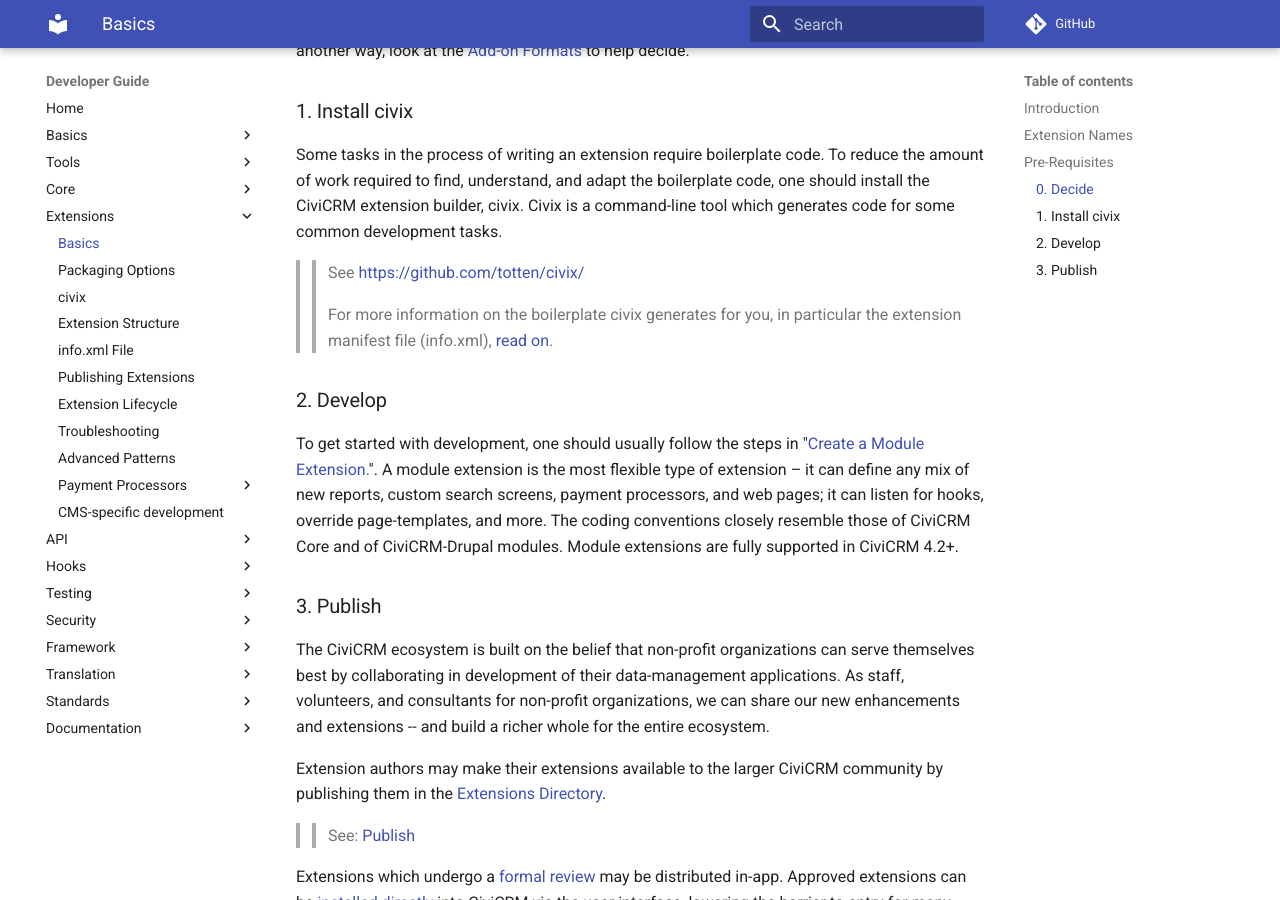
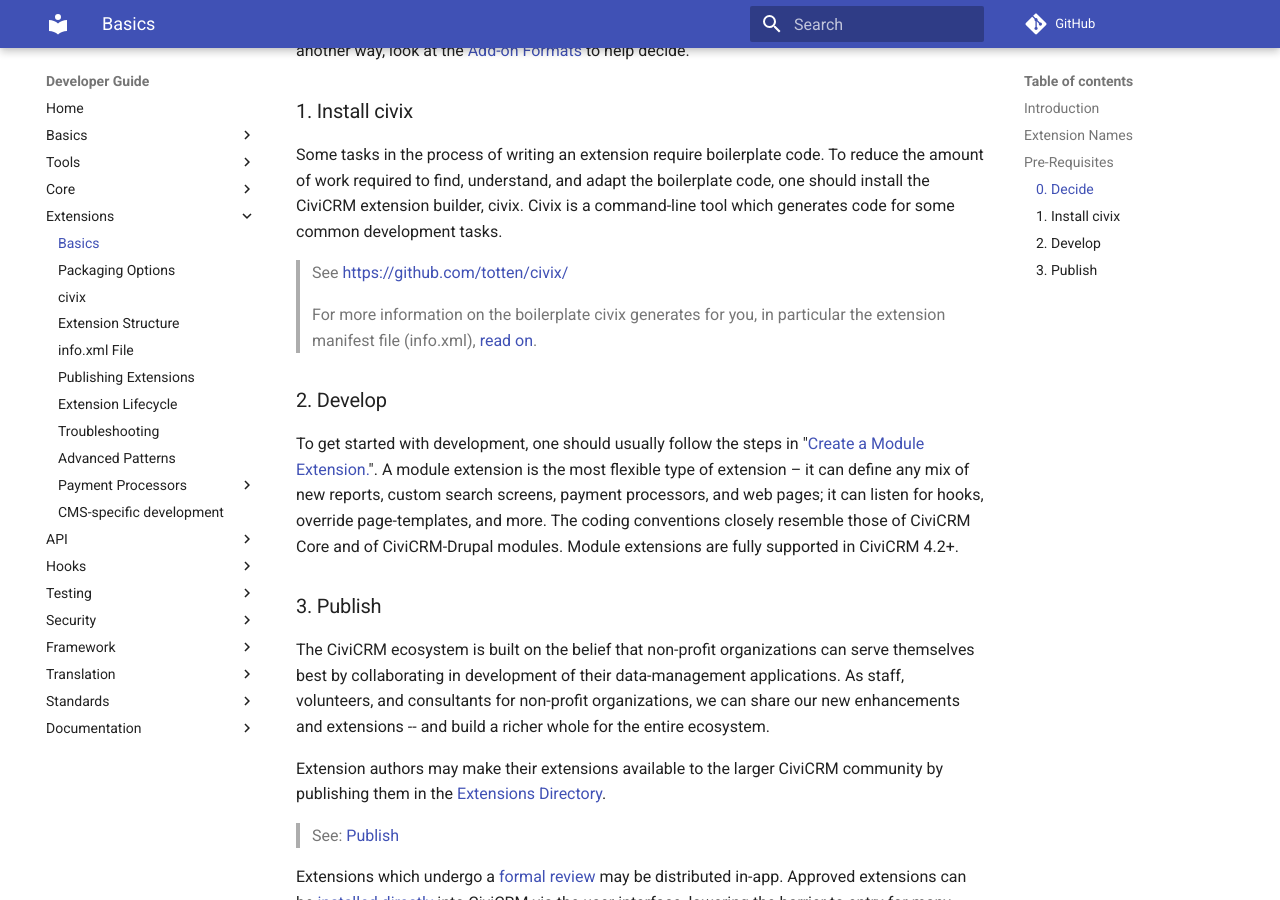
Before and after one commit to civicrm/civicrm-dev-docs, an MkDocs documentation site: the page built from docs/extensions/index.md, in a window 1280 px wide and 900 px high, scrolled down 1340 px. Built offline with MkDocs 1.6.1 and Material for MkDocs 9.7.7, drawn with Linux system fonts in a browser that asks for light colours; comment, search, counter and statistics services are not loaded; old or Windows-style settings are respelled for this version of MkDocs.

Commit message:
trivial: remove layer of quotes
Two arrows were being interpreted as two layers of quotes. I removed one of them. Then I thought, actually, these are not quotes. Maybe we should remove move. And maybe just having them on their on paragraph without any quotes is good enough. I am shying away from using boxes for this since to avoid box fatigue but would be interested in some opinions on the house style.

```diff
--- a/docs/extensions/index.md
+++ b/docs/extensions/index.md
@@ -33,9 +33,9 @@
 ### 1. Install civix
 Some tasks in the process of writing an extension require boilerplate code. To reduce the amount of work required to find, understand, and adapt the boilerplate code, one should install the CiviCRM extension builder, civix. Civix is a command-line tool which generates code for some common development tasks.
 
->> See [https://github.com/totten/civix/](https://github.com/totten/civix/)
+> See [https://github.com/totten/civix/](https://github.com/totten/civix/)
 
->> For more information on the boilerplate civix generates for you, in particular the extension manifest file (info.xml), [read on](/extensions/info-xml.md).
+> For more information on the boilerplate civix generates for you, in particular the extension manifest file (info.xml), [read on](/extensions/info-xml.md).
 
 ### 2. Develop
 To get started with development, one should usually follow the steps in "[Create a Module Extension.](/extensions/civix.md#generate-module)". A module extension is the most flexible type of extension – it can define any mix of new reports, custom search screens, payment processors, and web pages; it can listen for hooks, override page-templates, and more. The coding
@@ -46,8 +46,8 @@
 
 Extension authors may make their extensions available to the larger CiviCRM community by publishing them in the [Extensions Directory](https://civicrm.org/extensions).
 
->> See: [Publish](/extensions/publish.md)
+> See: [Publish](/extensions/publish.md)
 
 Extensions which undergo a [formal review](/extensions/lifecycle.md#formal-review) may be distributed in-app. Approved extensions can be [installed directly](https://docs.civicrm.org/user/en/master/introduction/extensions/#installing-extensions) into CiviCRM via the user interface, lowering the barrier to entry for many users.
 
->> See: [Automated Distribution](/extensions/publish.md#automated-distribution)
+> See: [Automated Distribution](/extensions/publish.md#automated-distribution)
```
